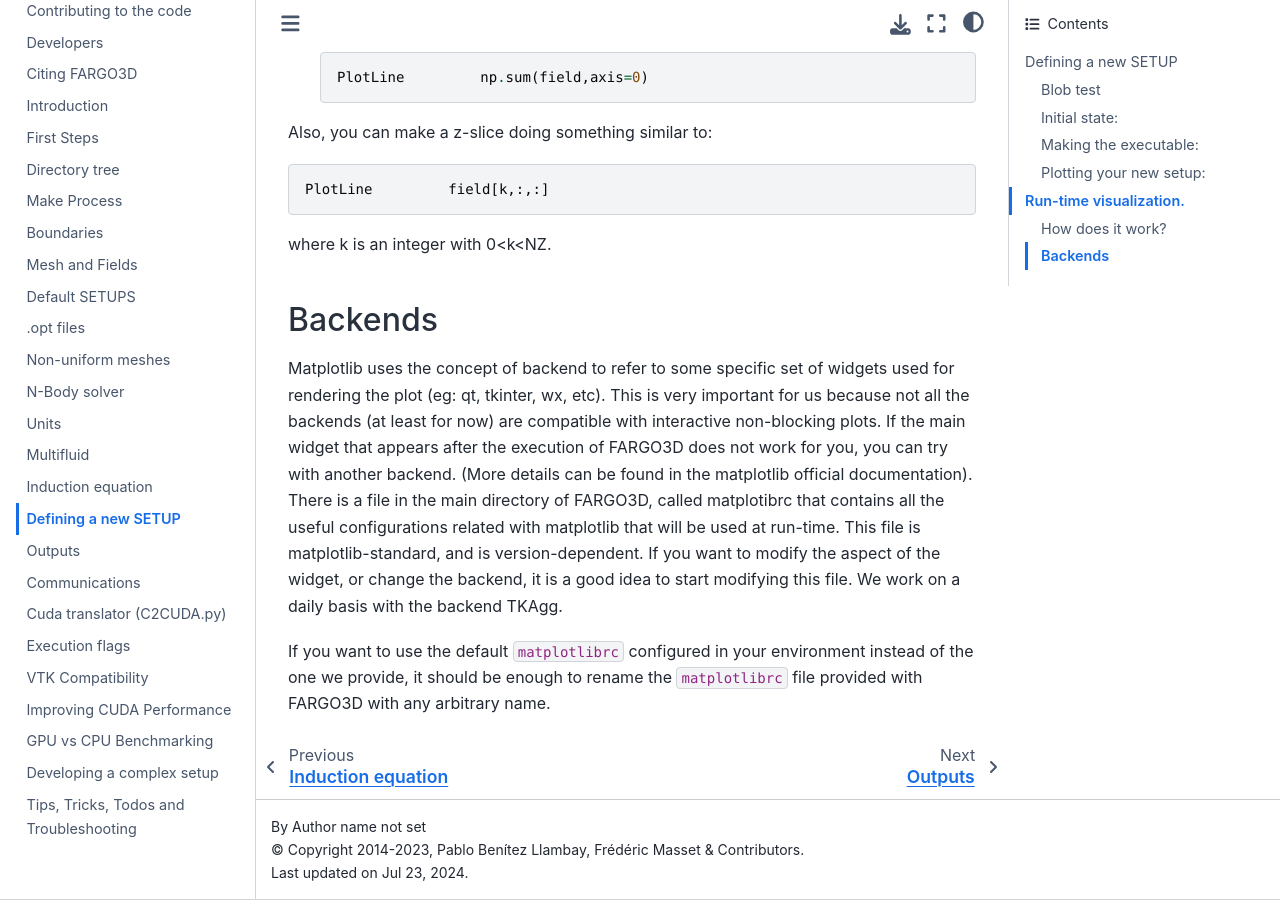
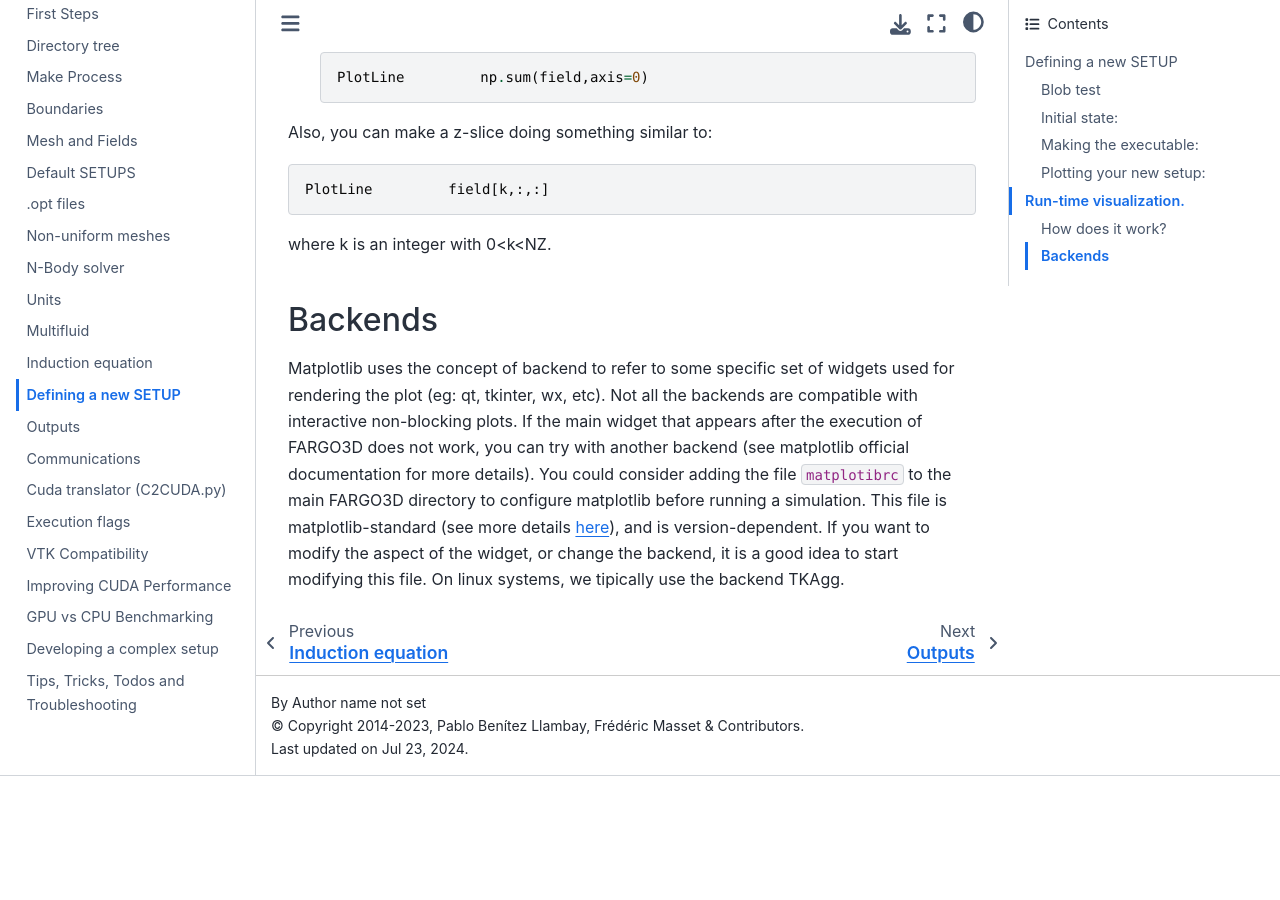
Before and after one commit to FARGO3D/documentation, a Sphinx documentation site: the page built from source/new_setup.rst, in a window 1280 px wide and 900 px high, scrolled down 10305 px. Built offline with Sphinx 7.4.7 and the Sphinx Book theme 1.1.4, drawn with Linux system fonts in a browser that asks for light colours; after the commit the page ends 11081 px from its top, so only the background shows below that.

Commit message:
Update new_setup.rst

```diff
--- a/source/new_setup.rst
+++ b/source/new_setup.rst
@@ -473,20 +473,14 @@ Backends
 --------
 
 Matplotlib uses the concept of backend to refer to some specific set
-of widgets used for rendering the plot (eg: qt, tkinter, wx,
-etc). This is very important for us because not all the backends (at
-least for now) are compatible with interactive non-blocking plots. If
-the main widget that appears after the execution of FARGO3D does not
-work for you, you can try with another backend. (More details can be
-found in the matplotlib official documentation). There is a file in
-the main directory of FARGO3D, called matplotibrc that contains all
-the useful configurations related with matplotlib that will be used at
-run-time. This file is matplotlib-standard, and is
-version-dependent. If you want to modify the aspect of the widget, or
-change the backend, it is a good idea to start modifying this file. We
-work on a daily basis with the backend TKAgg.
-
-If you want to use the default ``matplotlibrc`` configured in your
-environment instead of the one we provide, it should be enough to
-rename the ``matplotlibrc`` file provided with FARGO3D with any
-arbitrary name.
+of widgets used for rendering the plot (eg: qt, tkinter, wx, etc). Not
+all the backends are compatible with interactive non-blocking
+plots. If the main widget that appears after the execution of FARGO3D
+does not work, you can try with another backend (see matplotlib
+official documentation for more details).  You could consider adding
+the file ``matplotibrc`` to the main FARGO3D directory to configure
+matplotlib before running a simulation. This file is
+matplotlib-standard (see more details `here <https://matplotlib.org/stable/users/explain/customizing.html>`_), and is version-dependent. If you want to modify
+the aspect of the widget, or change the backend, it is a good idea to
+start modifying this file.  On linux systems, we tipically use the
+backend TKAgg.
```
